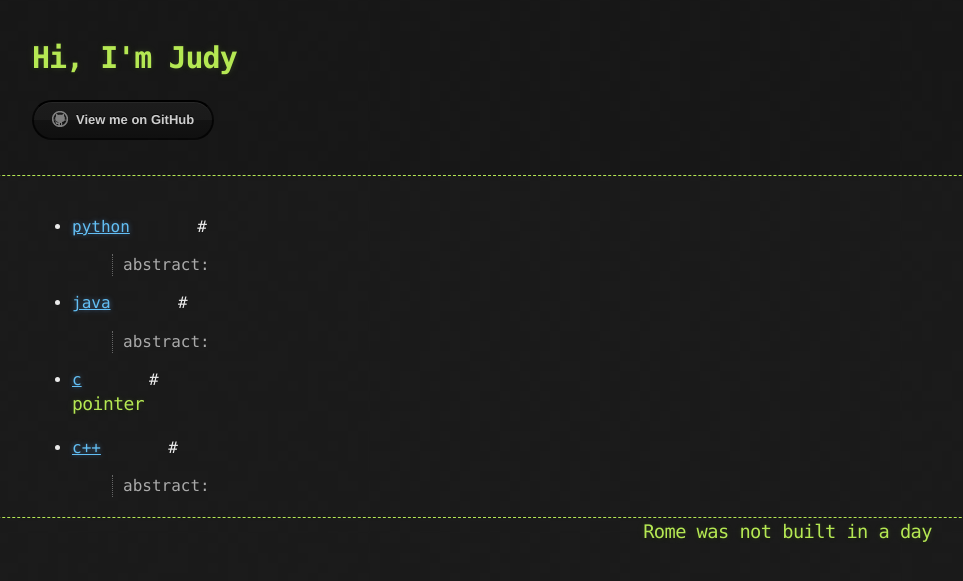
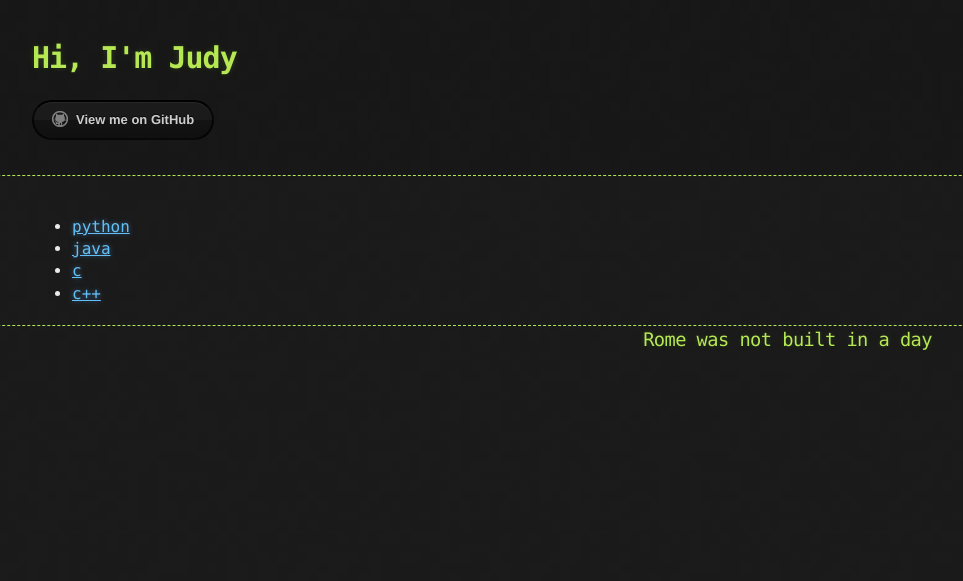
Before and after one commit to Shl4046/Shl4046.github.io, a Jekyll site: the page built from _posts/languages/1000-01-01-languages.md, in a window 1280 px wide. Shown: the top 581 px of the page, without its empty margins (163-1126 px from the left). Built offline with Jekyll 4.4.1, drawn with Linux system fonts in a browser that asks for light colours.

Commit message:
Update 1000-01-01-languages.md

```diff
--- a/_posts/languages/1000-01-01-languages.md
+++ b/_posts/languages/1000-01-01-languages.md
@@ -9,7 +9,7 @@ excerpt_separator: ""
    {% if post.category == 'languages' %}
     <li>
         <a href="{{ post.url }}">{{ post.title }}</a>
-        #{{ post.excerpt }}
+        <!-- {{ post.excerpt }} -->
     </li>
     {% endif %}
   {% endfor %}
```
